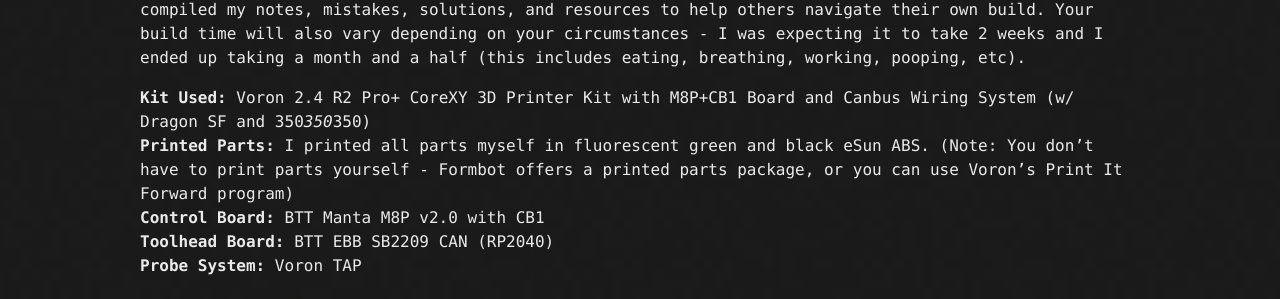
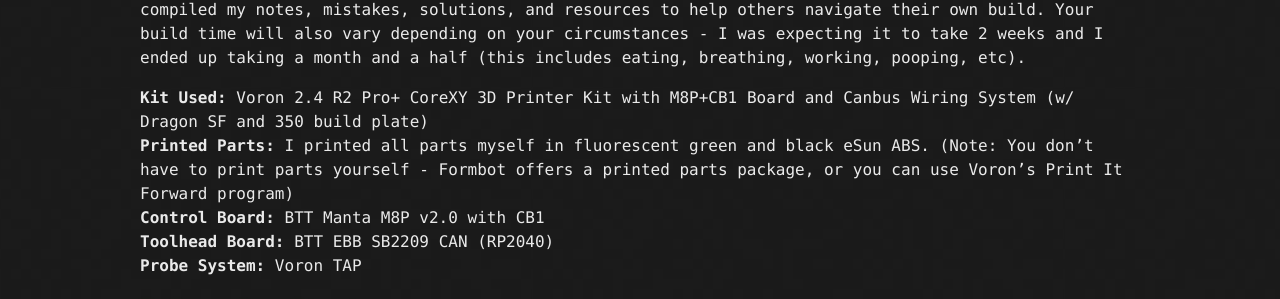
Before and after one commit to CyberCasquatch/cybercasquatch.github.io, a Jekyll site: the page built from _posts/Projects/2026-01-20-Big-Iron.md, in a window 1280 px wide and 900 px high. Shown: the part 444-743 px from the top of the window. Built offline with Jekyll 4.4.1, drawn with Linux system fonts in a browser that asks for light colours.

Commit message:
Clarify kit details in Voron 2.4 R2 build guide
Updated the description of the build kit used in the Voron 2.4 R2 documentation.

```diff
--- a/_posts/Projects/2026-01-20-Big-Iron.md
+++ b/_posts/Projects/2026-01-20-Big-Iron.md
@@ -13,7 +13,7 @@
 
 This is my documentation of building a Voron 2.4 R2 from a Formbot kit as a complete Voron Virgin. I've compiled my notes, mistakes, solutions, and resources to help others navigate their own build. Your build time will also vary depending on your circumstances - I was expecting it to take 2 weeks and I ended up taking a month and a half (this includes eating, breathing, working, pooping, etc).
 
-**Kit Used:** Voron 2.4 R2 Pro+ CoreXY 3D Printer Kit with M8P+CB1 Board and Canbus Wiring System (w/ Dragon SF and 350*350*350)
+**Kit Used:** Voron 2.4 R2 Pro+ CoreXY 3D Printer Kit with M8P+CB1 Board and Canbus Wiring System (w/ Dragon SF and 350 build plate)
 **Printed Parts:** I printed all parts myself in fluorescent green and black eSun ABS. (Note: You don't have to print parts yourself - Formbot offers a printed parts package, or you can use Voron's Print It Forward program)
 **Control Board:** BTT Manta M8P v2.0 with CB1
 **Toolhead Board:** BTT EBB SB2209 CAN (RP2040)
```
